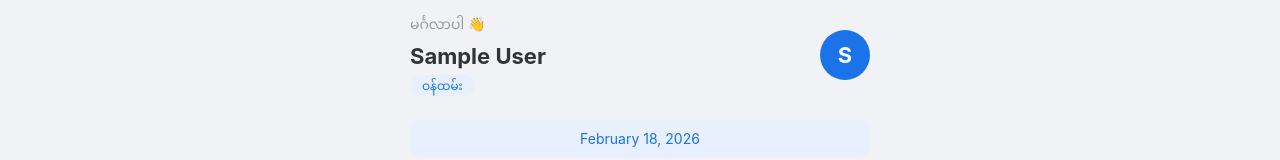
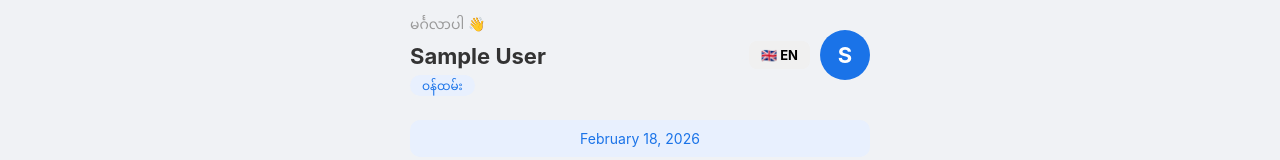
Before and after one commit to thutazaw916/simplehr-frontend, a React (Vite) app: page /dashboard in a window 1280 px wide. Shown: the top 160 px of the page. Built offline with nearby package versions, Linux system fonts and the light colour scheme; no server answers; sample sign-in values are in the browser's storage.

Commit message:
Add language switch button on Dashboard header

```diff
--- a/src/pages/Dashboard.jsx
+++ b/src/pages/Dashboard.jsx
@@ -8,7 +8,7 @@ import BottomNav from '../components/BottomNav';
 
 const Dashboard = () => {
   const { user } = useAuth();
-  const { t } = useLanguage();
+  const { lang, t, switchLanguage } = useLanguage();
   const navigate = useNavigate();
   const [todayStatus, setTodayStatus] = useState(null);
   const [myAttendances, setMyAttendances] = useState([]);
@@ -77,7 +77,16 @@ const Dashboard = () => {
           <h2 style={styles.userName}>{user?.name}</h2>
           <span style={styles.roleBadge}>{getRoleName(user?.role)}</span>
         </div>
-        <div style={styles.avatarCircle}>{user?.name?.charAt(0)}</div>
+        <div style={styles.headerRight}>
+          {/* Language Switch Button */}
+          <button
+            onClick={() => switchLanguage(lang === 'mm' ? 'en' : 'mm')}
+            style={styles.langBtn}
+          >
+            {lang === 'mm' ? '🇬🇧 EN' : '🇲🇲 MM'}
+          </button>
+          <div style={styles.avatarCircle}>{user?.name?.charAt(0)}</div>
+        </div>
       </div>
 
       <div style={styles.dateCard}>
@@ -206,9 +215,11 @@ const Dashboard = () => {
 const styles = {
   container: { maxWidth: '500px', margin: '0 auto', padding: '20px', paddingTop: '10px' },
   header: { display: 'flex', justifyContent: 'space-between', alignItems: 'center', marginBottom: '20px' },
+  headerRight: { display: 'flex', alignItems: 'center', gap: '10px' },
   greeting: { color: '#999', fontSize: '14px', marginBottom: '2px' },
   userName: { color: '#333', fontSize: '22px', marginBottom: '5px' },
   roleBadge: { backgroundColor: '#e8f0fe', color: '#1a73e8', padding: '3px 12px', borderRadius: '12px', fontSize: '12px' },
+  langBtn: { padding: '6px 12px', backgroundColor: '#f0f0f0', border: 'none', borderRadius: '8px', fontSize: '13px', cursor: 'pointer', fontWeight: 'bold', whiteSpace: 'nowrap' },
   avatarCircle: { width: '50px', height: '50px', borderRadius: '50%', backgroundColor: '#1a73e8', color: 'white', display: 'flex', alignItems: 'center', justifyContent: 'center', fontSize: '22px', fontWeight: 'bold' },
   dateCard: { backgroundColor: '#e8f0fe', padding: '10px 15px', borderRadius: '10px', marginBottom: '20px' },
   dateText: { color: '#1a73e8', fontSize: '14px', textAlign: 'center' },
```
